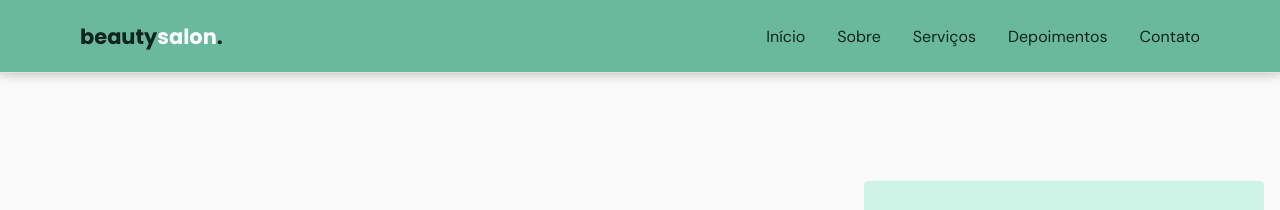
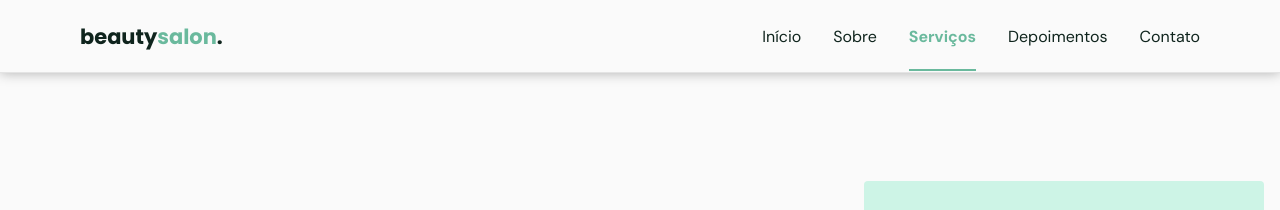
Before and after one commit to dferreiranjos/beautysalon, a plain HTML site: page index.html in a window 1280 px wide. Shown: the top 210 px of the page. Drawn offline with nearby package versions, Linux system fonts and the light colour scheme; files whose address does not match are found by name.

Commit message:
active menu and end

```diff
--- a/main.js
+++ b/main.js
@@ -18,9 +18,10 @@ for(const link of links){
 }
 
 // INSERIR BOXSHADOWN NA HEADER SE A BARRA DE ROLAGEM FOR ACIONADA
+const header = document.querySelector("#header")
+const navHeight = header.offsetHeight
+
 function changeHeaderWhenScroll(){
-    const header = document.querySelector("#header")
-    const navHeight = header.offsetHeight
 
     if(window.scrollY >= navHeight){
         header.classList.add('scroll')
@@ -64,8 +65,8 @@ scrollReveal.reveal(
 
 
 // back to top button
+const backToTopButton = document.querySelector(".back-to-top")
 function backToTop(){
-    const backToTopButton = document.querySelector(".back-to-top")
 
     if(window.scrollY >=560){
         backToTopButton.classList.add('show')
@@ -74,8 +75,33 @@ function backToTop(){
     }
 }
 
+// torna os menu selecionado ativo
+const sections = document.querySelectorAll("main section[id]")
+function activateMenuAtCurrentSection(){
+
+    const checkpoint = window.pageYOffset + (window.innerHeight / 8) * 4
+
+    for( section of sections){
+        const sectionTop = section.offsetTop
+        const sectonHeight = section.offsetHeight
+        const sectionId = section.getAttribute('id')
+
+        const checkpointStart = checkpoint >= sectionTop
+        const checkpointEnd = checkpoint <= sectionTop + sectonHeight
+
+        if(checkpointStart && checkpointEnd){
+            document.querySelector('nav ul li a[href*=' + sectionId + ']').classList.add('active')
+        }else{
+            document.querySelector('nav ul li a[href*=' + sectionId + ']').classList.remove('active')
+        }
+
+    }
+
+}
+
 // when scroll
 window.addEventListener('scroll', ()=>{
     changeHeaderWhenScroll()
     backToTop()
+    activateMenuAtCurrentSection()
 })
--- a/style.css
+++ b/style.css
@@ -183,9 +183,10 @@ nav ul li a{
     position: relative;
 }
 
-nav ul li a:hover{
+nav ul li a:hover,
+nav ul li a.active{
     color: var(--base-color);
-
+    font-weight: bold;
 }
 
 nav ul li a::after{
@@ -199,7 +200,8 @@ nav ul li a::after{
     transition: width 0.2s;
 }
 
-nav ul li a:hover::after{
+nav ul li a:hover::after,
+nav ul li a.active::after{
     width: 100%;
 }
 
@@ -548,6 +550,16 @@ footer .social a:hover{
 
 /* >=1200 */
 @media(min-width: 1200px){
+
+    #header.scroll{
+        background: var(--body-color);
+        box-shadow: 0px 0px 12px rgba(0, 0, 0, 0.3);
+    }
+
+    #header.scroll .logo span{
+        color: var(--base-color);
+    }
+
     .container{
         max-width: 1120px;
         margin-left: auto;
@@ -583,6 +595,12 @@ footer .social a:hover{
 
     nav .menu ul li a.title{
         font: 400 1rem var(--body-font);
+        -webkit-font-smoothing: antialiased;
+    }
+
+    nav .menu ul li a.title.active{
+        font-weight: bold;
+        -webkit-font-smoothing: auto;
     }
 
     nav .icon-menu{
```
